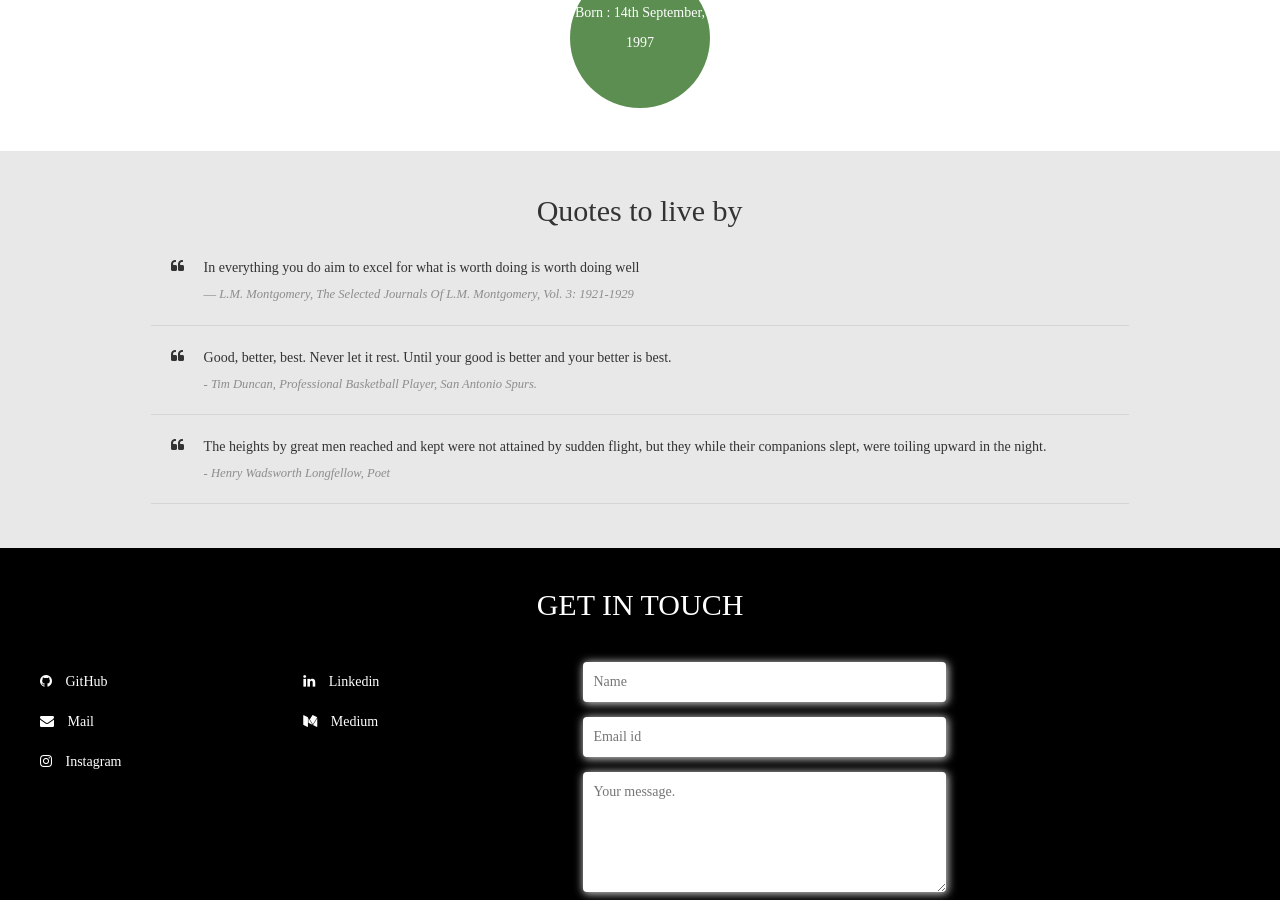
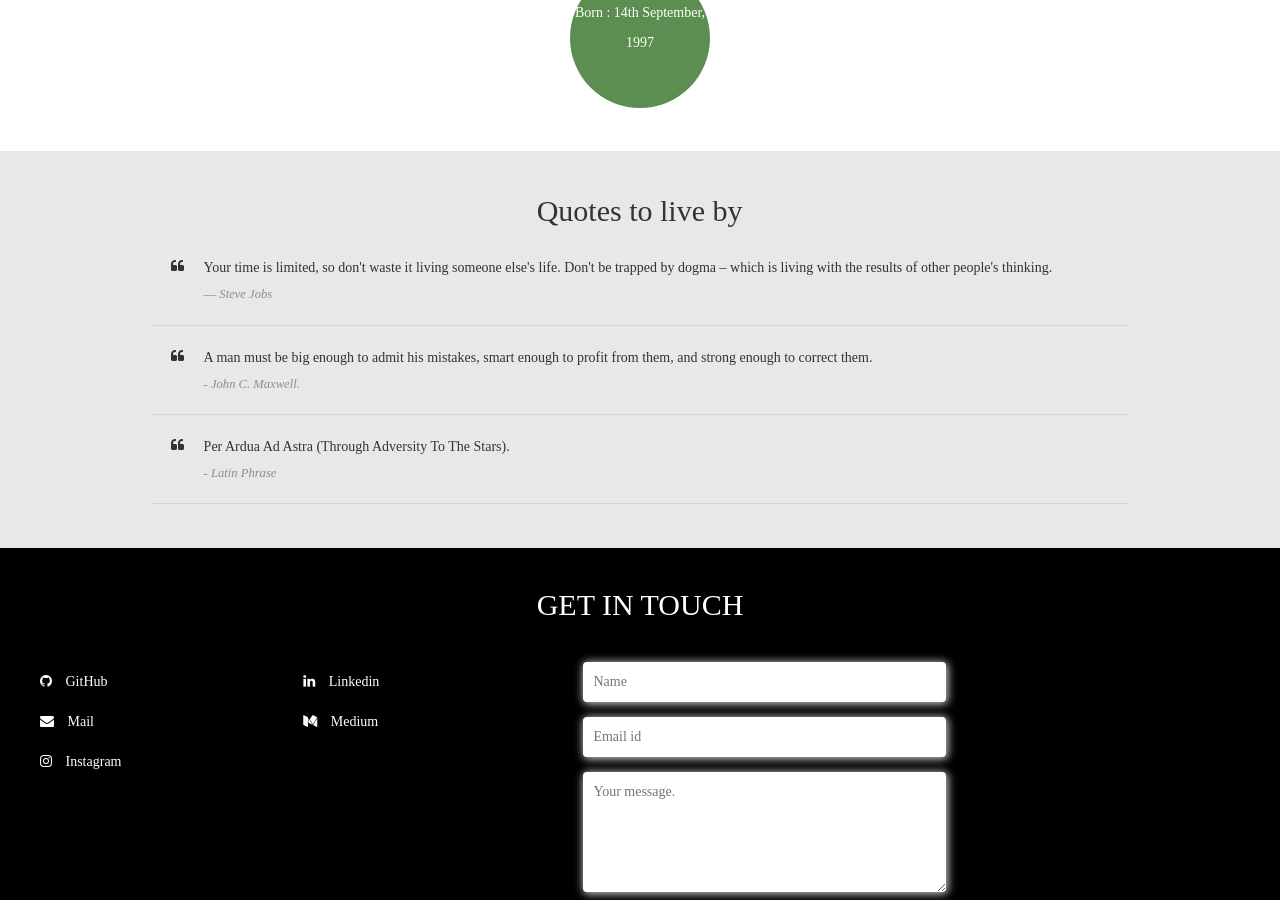
Before and after one commit to krishnakancharla/krishnakancharla.github.io, a Jekyll site: the page built from index.html, in a window 1280 px wide and 900 px high, scrolled down 3112 px. Built offline with Jekyll 4.4.1, drawn with Linux system fonts in a browser that asks for light colours; nearby versions of some CDN libraries; some web fonts are replaced.

Commit message:
Update index.html

```diff
--- a/index.html
+++ b/index.html
@@ -238,8 +238,8 @@ html_title: Krishnaditya Kancharla
           <i class="fa fa-quote-left"></i>
         </div>
         <div class="comment-content">
-          <p>In everything you do aim to excel for what is worth doing is worth doing well</p>
-          <p class="comment-detail"> ― L.M. Montgomery, The Selected Journals Of L.M. Montgomery, Vol. 3: 1921-1929</p>
+          <p>Your time is limited, so don't waste it living someone else's life. Don't be trapped by dogma – which is living with the results of other people's thinking.</p>
+          <p class="comment-detail"> ― Steve Jobs</p>
         </div>
       </div>
       <div class="comment wow fadeInRight animated">
@@ -247,8 +247,8 @@ html_title: Krishnaditya Kancharla
           <i class="fa fa-quote-left"></i>
         </div>
         <div class="comment-content">
-          <p>Good, better, best. Never let it rest. Until your good is better and your better is best.</p>
-          <p class="comment-detail">- Tim Duncan, Professional Basketball Player, San Antonio Spurs.</p>
+          <p>A man must be big enough to admit his mistakes, smart enough to profit from them, and strong enough to correct them.</p>
+          <p class="comment-detail">- John C. Maxwell.</p>
         </div>
       </div>
       <div class="comment wow fadeInRight animated">
@@ -257,9 +257,9 @@ html_title: Krishnaditya Kancharla
         </div>
         <div class="comment-content">
           <p>
-           The heights by great men reached and kept were not attained by sudden flight, but they while their companions slept, were toiling upward in the night.
+           Per Ardua Ad Astra (Through Adversity To The Stars).
           </p>
-          <p class="comment-detail">- Henry Wadsworth Longfellow, Poet</p>
+          <p class="comment-detail">- Latin Phrase</p>
         </div>
       </div>
     </div>
```
